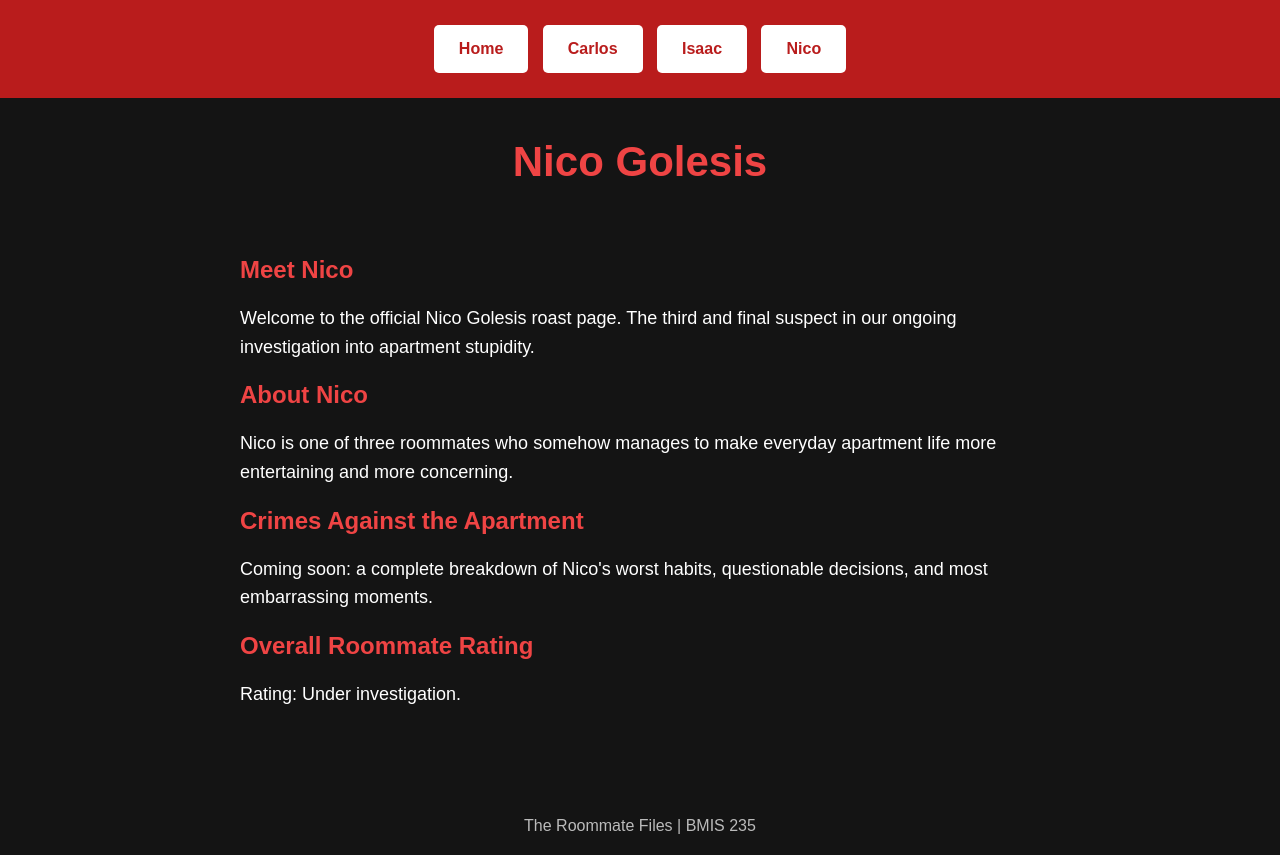
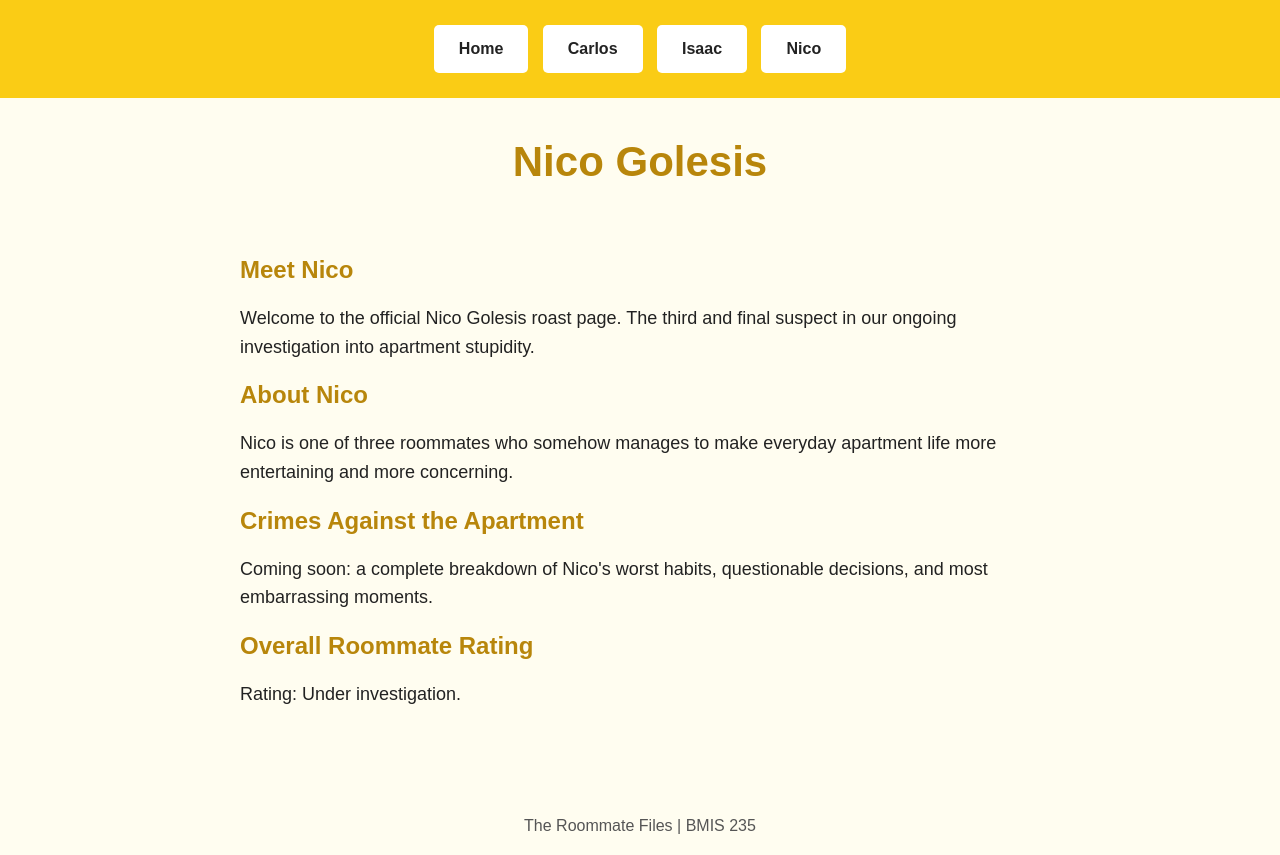
Before and after one commit to dashstein/bmis235-html-3, a plain HTML site: page nico.html in a window 1280 px wide. Drawn offline with Linux system fonts and the light colour scheme.

Commit message:
Update styles in nico.html for improved design

```diff
--- a/nico.html
+++ b/nico.html
@@ -8,23 +8,23 @@
 
    <style>
     body {
-            background-color: #141414;
-            color: #FFFFFF;
+        background-color: #FFFDF0;
+        color: #222222;
         font-family: Arial, sans-serif;
         margin: 0;
         padding: 0;
     }
 
     nav {
-            background-color: #B91C1C;
+        background-color: #FACC15;
         text-align: center;
         padding: 20px;
     }
 
     nav a {
         display: inline-block;
-            background-color: white;
-            color: #B91C1C;
+        background-color: #FFFFFF;
+        color: #222222;
         text-decoration: none;
         font-weight: bold;
         padding: 15px 25px;
@@ -33,18 +33,18 @@
     }
 
     nav a:hover {
-            background-color: #FECACA;
+        background-color: #FEF08A;
     }
 
     h1 {
         text-align: center;
-            color: #EF4444;
+        color: #B8860B;
         font-size: 42px;
         margin-top: 40px;
     }
 
     h2 {
-            color: #EF4444;
+        color: #B8860B;
     }
 
     main {
@@ -60,7 +60,7 @@
 
     footer {
         text-align: center;
-            color: #BBBBBB;
+        color: #555555;
         margin-top: 50px;
         padding: 20px;
     }
```
Lines whose indentation alone changed are shown as unchanged.
